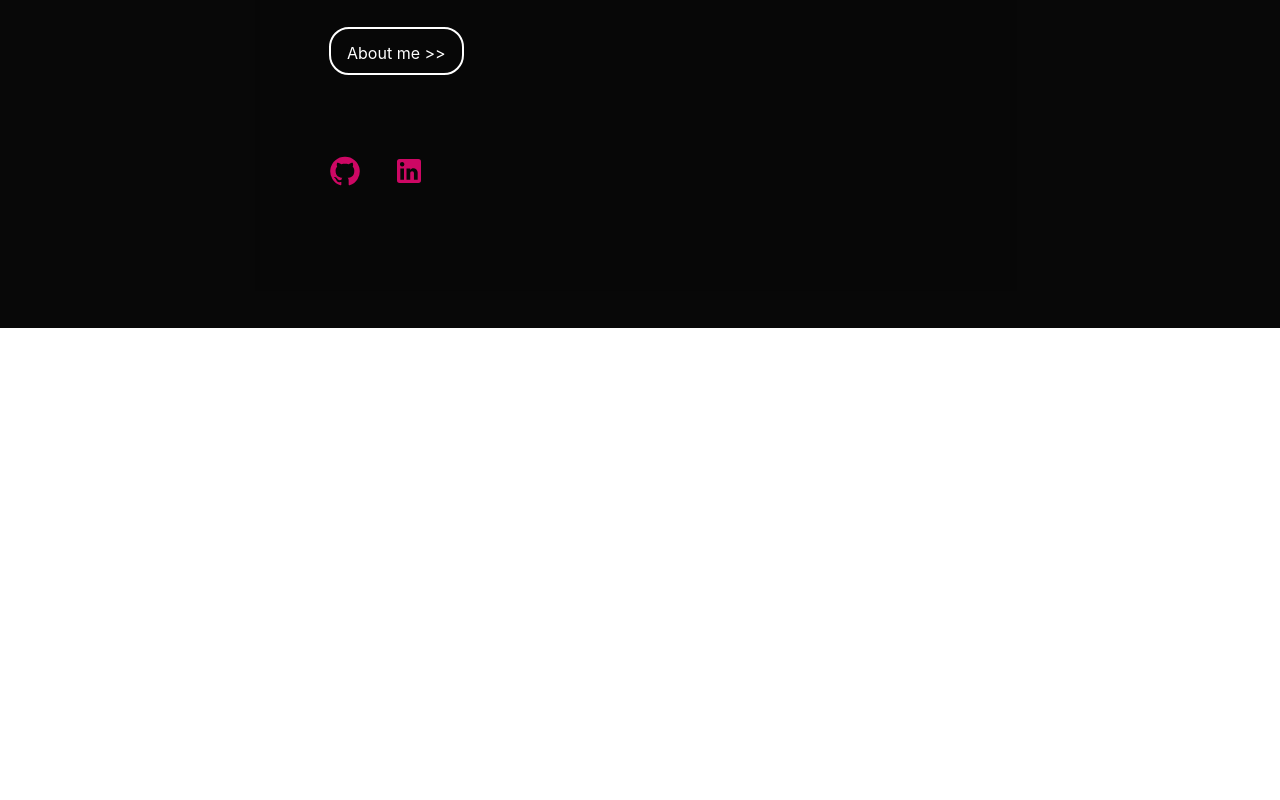
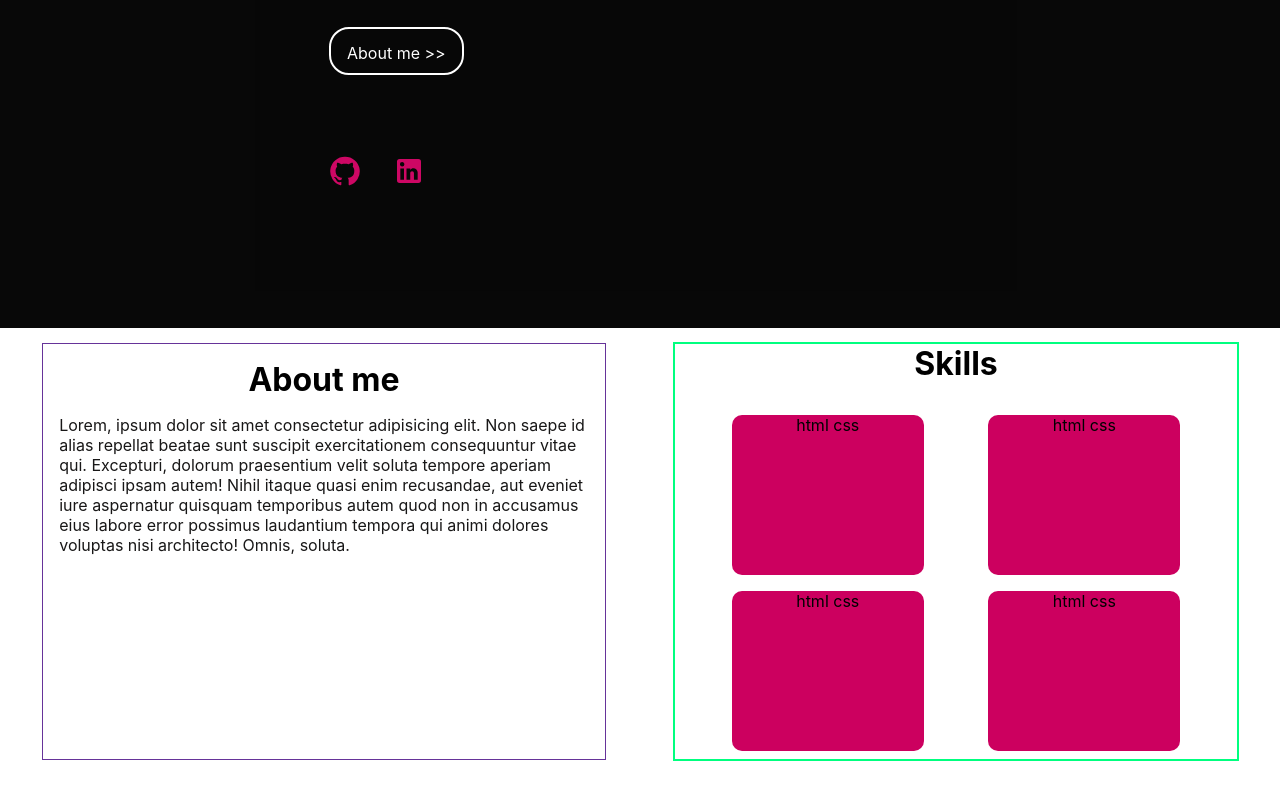
Before and after one commit to Kangonga/portfolioV2, a React (Create React App) app: page / in a window 1280 px wide. Shown: the part 472-1272 px from the top of the page. After the commit the page ends 1247 px from the top, so only its background shows below. Built offline with nearby package versions, Linux system fonts and the light colour scheme.

Commit message:
feat: add about and skill sections

```diff
--- a/src/components/About/About.jsx
+++ b/src/components/About/About.jsx
@@ -3,6 +3,27 @@ import "./About.scss"
 export default function About(){
     return(
     <main id="About">
+        <section id="About__Container">
+            <section className="About__Container-profile">
+                <h1>About me</h1>
+                <p>
+                    Lorem, ipsum dolor sit amet consectetur adipisicing elit. Non saepe id alias repellat beatae sunt suscipit exercitationem consequuntur vitae qui. Excepturi, dolorum praesentium velit soluta tempore aperiam adipisci ipsam autem!
+                    Nihil itaque quasi enim recusandae, aut eveniet iure aspernatur quisquam temporibus autem quod non in accusamus eius labore error possimus laudantium tempora qui animi dolores voluptas nisi architecto! Omnis, soluta.
+                </p>
+
+            </section>
+
+            <section className="About__Container-skills">
+                <h1>Skills</h1>
+                <div className="About__Container-skillsList">
+                    <div className="skills-item">html css</div>
+                    <div className="skills-item">html css</div>
+                    <div className="skills-item">html css</div>
+                    <div className="skills-item">html css</div>
+                </div>
+
+            </section>
+        </section>
     </main>
     )
 }
--- a/src/components/About/About.scss
+++ b/src/components/About/About.scss
@@ -1,5 +1,63 @@
 #About{
-    height: 80vh;
+    height: max-content;
     width: 100vw;
     overflow-x: hidden;
+    padding: 1rem;
 }
+#About__Container {
+    display: flex;
+    flex-direction: row;
+    justify-content: space-around;
+    gap: 1rem;
+    section {
+        width: 45%;
+    }
+    @media screen and (max-width:1024px) {
+        flex-direction: column;
+        gap: 2rem;
+
+        section {
+            width: 70%;
+            margin: auto;
+        }
+    }
+}
+.About__Container-profile {
+    outline: 1px solid rebeccapurple;
+    padding: 1rem;
+
+    h1 {
+        font-size: 2rem;
+        text-align: center;
+        margin-bottom: 1rem;
+    }
+
+    p {
+        font-size: 1rem;
+        color: rgb(24, 23, 23);
+    }
+}
+.About__Container-skills {
+    outline: 2px solid springgreen;
+    text-align: center;
+
+    h1 {
+        margin-bottom: 2rem;
+        font-size: 2rem;
+    }
+}
+.About__Container-skillsList {
+    display: flex;
+    flex-wrap: wrap;
+    justify-content: space-evenly;
+    gap: 1rem;
+    div {
+        // width: minmax(20vw,30%);
+        min-width: 12rem;
+        flex-basis: 30%;
+        background-color: var(--secondary-color);
+        height: 20vh;
+        border-radius: 10px;
+    }
+    padding: 0 .5rem .5rem .5rem;
+}
```
